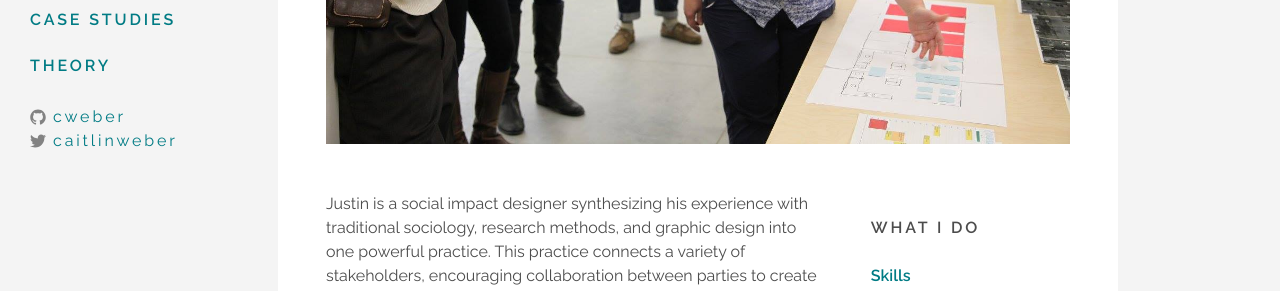
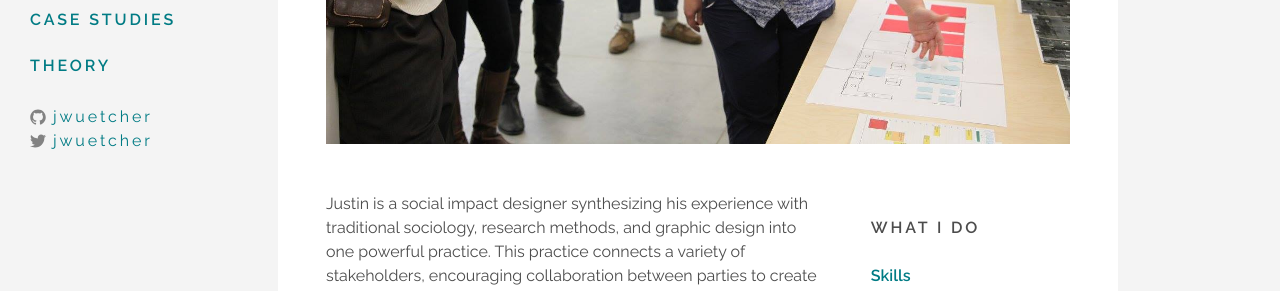
Before and after one commit to jwuetcher/jwuetcher.github.io, a Jekyll site: the page built from index.html, in a window 1280 px wide. Shown: the part 435-726 px from the top of the page. Built offline with Jekyll 4.4.1, drawn with Linux system fonts in a browser that asks for light colours.

Commit message:
config and came change

```diff
--- a/CNAME
+++ /dev/null
@@ -1 +0,0 @@
-www.caitlinweber.com
--- a/_config.yml
+++ b/_config.yml
@@ -1,14 +1,13 @@
 # Site settings
-title: Caitlin Weber
-email: caitlin@caitlinweber.com
+title: Justin Wuetcher
+email: me@justinwuetcher.com
 description: > # this means to ignore newlines until "baseurl:"
-  Welcome to the portfolio of Caitlin Weber
+  Welcome
 baseurl: "" # the subpath of your site, e.g. /blog/
-url: "http://caitlinweber.com" # the base hostname & protocol for your site
-twitter_username: caitlinweber
-github_username:  cweber
-dribbble_username:  cweber
-linkedin_username:  cweber
+url: "jwuetcher.github.io" # the base hostname & protocol for your site
+twitter_username: jwuetcher
+github_username:  jwuetcher
+linkedin_username:  justinwuetcher
 
 # Build settings
 markdown: kramdown
```
